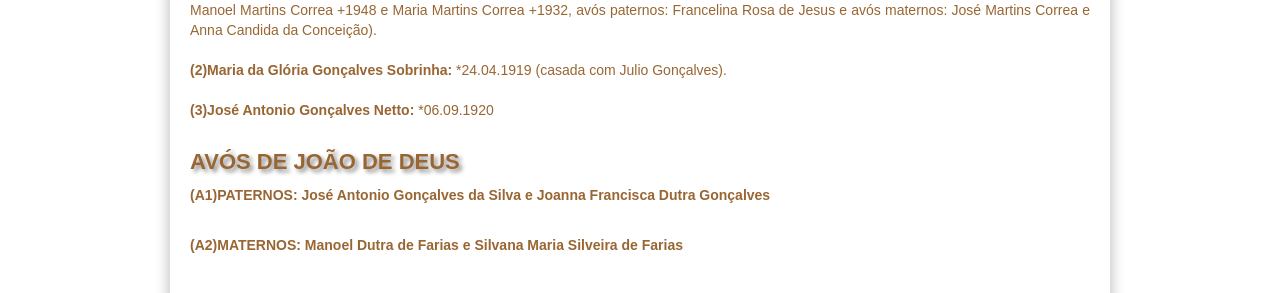
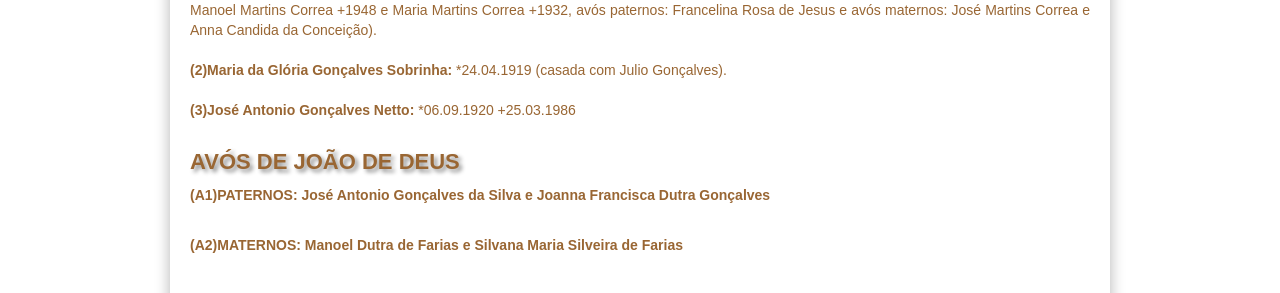
Before and after one commit to claudiovargas1955/claudiovargas1955.github.io, a Jekyll site: the page built from _pages/familia-gonçalves.html, in a window 1280 px wide. Shown: the part 698-991 px from the top of the page. Built offline with Jekyll 4.4.1, drawn with Linux system fonts in a browser that asks for light colours; some web fonts are replaced.

Commit message:
Update familia-gonçalves.html

```diff
--- a/_pages/familia-gonçalves.html
+++ b/_pages/familia-gonçalves.html
@@ -110,7 +110,7 @@
 
 <b>(2)Maria da Glória Gonçalves Sobrinha: </b>*24.04.1919 (casada com Julio Gonçalves).<br><br>
 
-<b>(3)José Antonio Gonçalves Netto: </b>*06.09.1920<br><br>
+<b>(3)José Antonio Gonçalves Netto: </b>*06.09.1920 +25.03.1986<br><br>
 
 
 <h4>AVÓS DE JOÃO DE DEUS</h4>
```
